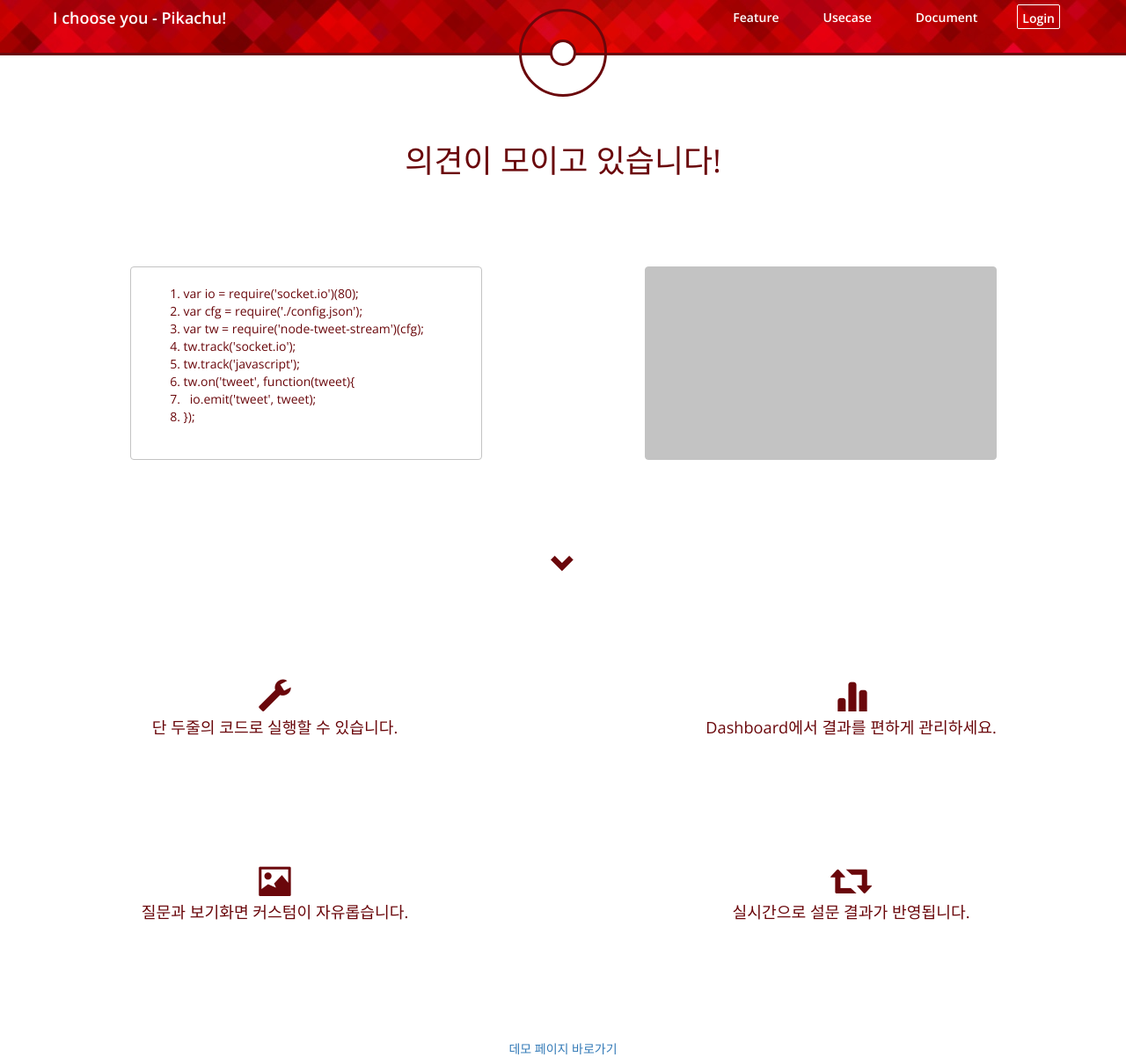
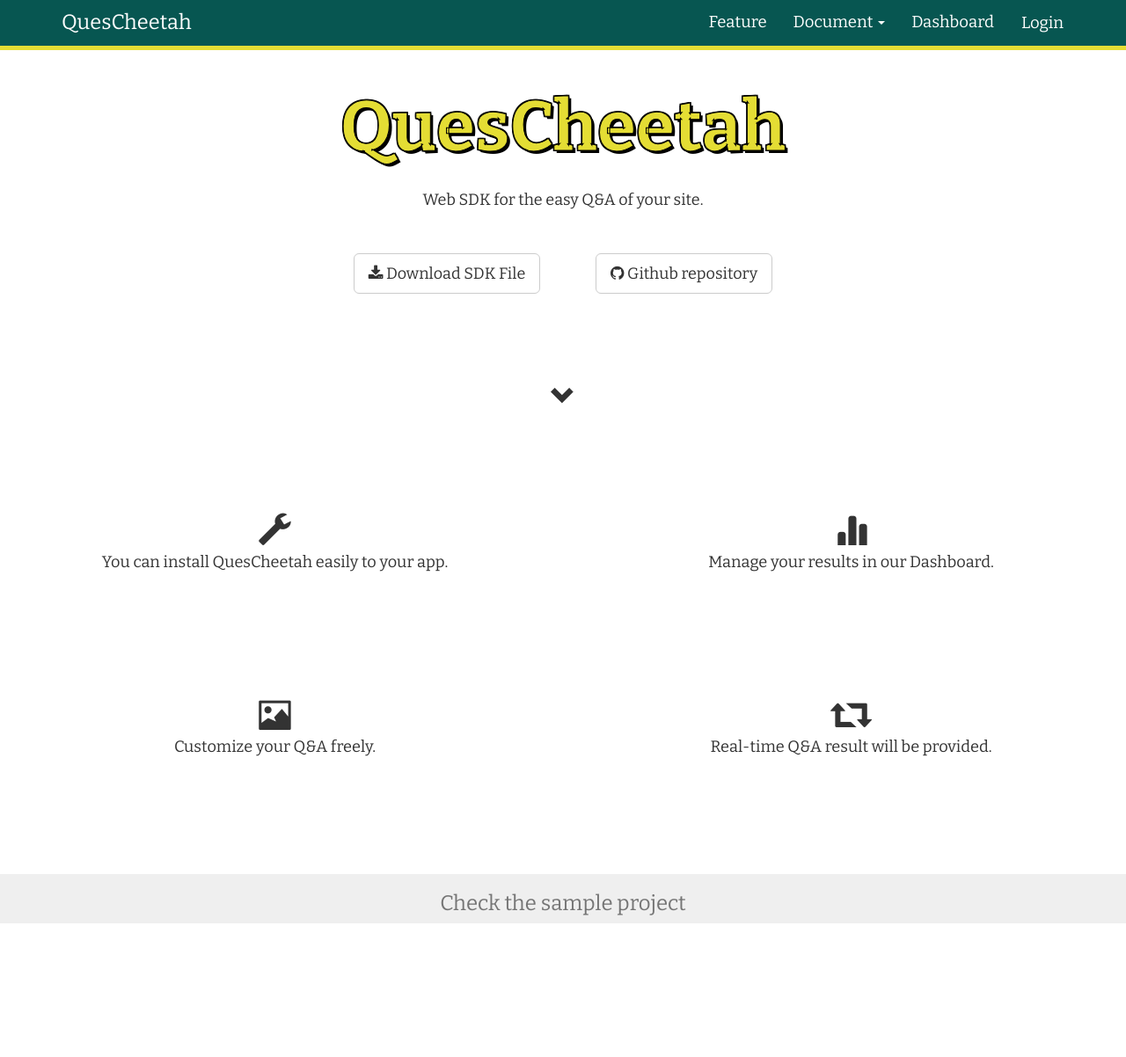
Before and after one commit to MyeongKim/QuesCheetah, a Django app: page / in a window 1280 px wide. Shown: the top 1202 px of the page at 88% size. After the commit the page ends 1050 px from the top, so only its background shows below. Run offline with Django 3.2, Linux system fonts and the light colour scheme; some libraries are stand-ins or nearby versions.

Commit message:
UPDATE - Change index UI design

```diff
--- a/QuesCheetah/static/css/common.css
+++ b/QuesCheetah/static/css/common.css
@@ -1,34 +1,50 @@
 body{
-    font-family: 'Open Sans', sans-serif;
+    font-family: 'Bitter', serif;
     font-weight: 300;
-    color : #6a070b;
 }
 
 .block-content-wrapper{
     margin-top: 100px;
 }
+
 .navbar-default{
     margin-bottom: 0;
     /*background-color: transparent;*/
-    background: url("/static/images/red.jpg");
+    /*background: url("/static/images/red.jpg");*/
+    background-color: #075651;
     border-color: transparent;
-    font-weight: 600;
+
+    font-size: 1.3em;
 }
 
+.navbar{
+    border-bottom: solid #e4dd34 5px ;
+}
+
+.navbar-right .dropdown-menu{
+    left: 0;
+    right: auto;
+    border-left-width: 0px;
+}
 .navbar-default .navbar-brand{
     color : #fff;
-    padding: 5px;
-    margin-top: 5px;
+
+    font-size: 1.3em;
 }
 
 .navbar-default .navbar-nav>li>a {
     color : #fff;
-    padding: 5px;
-    margin: 5px 20px;
+    font-size: 1.02em;
+}
+
+.navbar-default .navbar-nav>li>a:hover {
+    color : #fff;
+    opacity: 0.8;
 }
 
 .navbar-default .navbar-brand:hover{
     color: #fff;
+    opacity: 0.8;
 }
 
 .navbar-default .navbar-brand:focus{
@@ -44,14 +60,5 @@ body{
 }
 
 .navbar-default .navbar-nav>li>a.login {
-    border: solid 1px #fff;
-    border-radius : 2px;
-    font-weight: 600;
+
 }
-
-.navbar-nav > li > a, .navbar-brand {
-    padding-top:5px !important;
-    padding-bottom:0 !important;
-    height: 28px;
-}
-.navbar {min-height:28px !important;}
--- a/main/templates/main/base.html
+++ b/main/templates/main/base.html
@@ -4,16 +4,15 @@
 <html lang="en">
 <head>
     <meta charset="UTF-8">
-    <title>I Choose You - Pikachu!</title>
-    <link href='https://fonts.googleapis.com/css?family=Open+Sans:400,300,300italic,600,400italic,600italic,700,700italic' rel='stylesheet' type='text/css'>
+    <title>QuesCheetah</title>
+    <link href='https://fonts.googleapis.com/css?family=Bitter:400,400italic,700' rel='stylesheet' type='text/css'>
+    <link rel="stylesheet" href="https://maxcdn.bootstrapcdn.com/font-awesome/4.5.0/css/font-awesome.min.css">
     <link rel="stylesheet" href="{% static "bootstrap/css/bootstrap.min.css" %}">
     <link rel="stylesheet" href="{% static "css/common.css" %}">
     {% block stylesheet %}{% endblock %}
 </head>
 <body>
-    <div class="nav_class_outline_section">
-        {% include "main/pages/nav.html" %}
-    </div>
+    {% include "main/pages/nav.html" %}
     {% block jumbotron %}{% endblock %}
 
     <div class="block-content-wrapper">
--- a/main/templates/main/pages/index.html
+++ b/main/templates/main/pages/index.html
@@ -4,76 +4,34 @@
 
 {% block stylesheet %}
     <style rel="stylesheet" >
-        .my-jumbotron{
+        .info-div{
             text-align: center;
-            background: url("/static/images/red.jpg");
-            color: #fff;
-            border-bottom: solid 3px #6a070b;
-            position: relative;
-            padding-bottom: 0;
-            padding-top: 60px;
         }
 
-        .outer-circle {
-            position: absolute;
-            border-radius: 50%;
-            width: 100px;
-            height: 100px;
-            background-color : transparent;
-            border: solid 3px #6a070b;
-            bottom : -50px;
-            left: 0;
-            right : 0;
-            margin-left:auto;
-            margin-right:auto;
-            z-index: 1031;
+        .info-div h1{
+            text-align: center;
+            margin-top: 100px;
+            margin-bottom: 30px;
+            font-weight: bold;
+            font-size: 80px;
+
+            -webkit-text-stroke: 1px black;
+            color: #e4dd34;
+            text-shadow:
+            3px 3px 0 #000,
+            -1px -1px 0 #000,
+            1px -1px 0 #000,
+            -1px 1px 0 #000,
+            1px 1px 0 #000;
         }
 
-        .inner-circle{
-            position: absolute;
-            border-radius: 50%;
-            width: 30px;
-            height: 30px;
-            background-color : #fff;
-            border: solid 3px #6a070b;
-
-            bottom : -15px;
-            left: 0;
-            right : 0;
-            margin-left:auto;
-            margin-right:auto;
-            z-index: 1032;
+        .download-div{
+            text-align: center;
+            margin-top: 50px;
         }
 
-        .demo h1{
-            text-align: center;
-            margin-top: 100px;
-
-        }
-
-        .demo .container{
-            margin-top: 100px;
-        }
-        .demo .start-code{
-            border : solid 1px rgb(195, 195, 195);
-            border-radius: 4px;
-            width: 400px;
-            height: 220px;
-            padding: 20px;
-            margin-left: auto;
-            margin-right: auto;
-        }
-
-        .demo .demo-modal{
-            border : solid 1px rgb(195, 195, 195);
-            border-radius: 4px;
-            width: 400px;
-            height: 220px;
-            padding: 20px;
-            background-color: rgb(195, 195, 195);
-            margin-right: auto;
-            margin-left: auto;
-
+        .download-div a{
+            margin: 30px;
         }
 
         .down-arrow{
@@ -85,7 +43,6 @@
         .feature{
             text-align: center;
             margin-top : 50px;
-            margin-bottom: 50px;
         }
 
         .feature .feature-element {
@@ -98,17 +55,13 @@
             font-size: 2em;
         }
 
-        .usecase{
-            background-color: #919191;
-            color : #fff;
-            text-align: center;
-            margin-bottom: 50px;
+        .sample-div{
+{#            background-color: #042927;#}
+            background-color: #efefef;
         }
 
-        .usecase .usecase-element{
-            height: 400px;
-            font-size: 1.3em;
-            margin-top: 30px;
+        .sample-div a{
+            color: #757575;
         }
 
     </style>
@@ -124,30 +77,13 @@
     </div>
 {% endblock %}
 {% block content %}
-    <div class="demo">
-        <h1>의견이 모이고 있습니다!</h1>
-        <div class="container">
-            <div class="row">
-                <div class="col-sm-6">
-                    <div class="start-code">
-                        <ol class="code">
-                            <li><span class="code"><span class="v">var</span> io = <span class="io">require('socket.io')(80)</span>;</span></li>
-                            <li><span class="code"><span class="v">var</span> cfg = require('./config.json');</span></li>
-                            <li><span class="code"><span class="v">var</span> tw = require('node-tweet-stream')(cfg);</span></li>
-                            <li><span class="code">tw.track('socket.io');</span></li>
-                            <li><span class="code">tw.track('javascript');</span></li>
-                            <li><span class="code">tw.on('tweet', <span class="fn">function</span>(tweet){</span></li>
-                            <li><span class="code">&nbsp;&nbsp;<span class="io">io.emit('tweet', tweet)</span>;</span></li>
-                            <li><span class="code">});</span></li>
-                        </ol>
-                    </div>
-                </div>
-                <div class="col-sm-6">
-                    <div class="demo-modal">
-                    </div>
-                </div>
-            </div>
-        </div>
+    <div class="info-div">
+        <h1>QuesCheetah</h1>
+        <h4>Web SDK for the easy Q&A of your site.</h4>
+    </div>
+    <div class="download-div">
+        <a href="https://raw.githubusercontent.com/mingkim/QuesCheetah/master/QuesCheetah/static/js/sdk.js" download><button class="btn btn-lg btn-default"><i class="fa fa-download"></i> Download SDK File</button></a>
+        <a href="https://github.com/mingkim/QuesCheetah" target="_blank"><button class="btn btn-lg btn-default"><i class="fa fa-github"></i> Github repository</button></a>
     </div>
     <div class="down-arrow">
         <span class="glyphicon glyphicon-chevron-down" aria-hidden="true"></span>
@@ -156,40 +92,23 @@
         <div class="row">
             <div class="col-sm-6 feature-element">
                 <span class="glyphicon glyphicon-wrench" aria-hidden="true"></span>
-                <p>단 두줄의 코드로 실행할 수 있습니다.</p>
+                <p>You can install QuesCheetah easily to your app.</p>
             </div>
             <div class="col-sm-6 feature-element">
                 <span class="glyphicon glyphicon-stats" aria-hidden="true"></span>
-                <p>Dashboard에서 결과를 편하게 관리하세요.</p>
+                <p>Manage your results in our Dashboard.</p>
             </div>
 
             <div class="col-sm-6 feature-element">
                 <span class="glyphicon glyphicon-picture" aria-hidden="true"></span>
-                <p>질문과 보기화면 커스텀이 자유롭습니다.</p>
+                <p>Customize your Q&A freely.</p>
             </div>
             <div class="col-sm-6 feature-element">
                 <span class="glyphicon glyphicon-retweet" aria-hidden="true"></span>
-                <p>실시간으로 설문 결과가 반영됩니다.</p>
+                <p>Real-time Q&A result will be provided.</p>
             </div>
-            <div class="col-sm-12">
-                <a href="#">데모 페이지 바로가기</a>
-            </div>
-        </div>
-    </div>
-
-    <div class="usecase">
-        <div class="row">
-            <div class="col-sm-6 usecase-element">
-                <p>USECASE1</p>
-                <p>서비스 만족도 체크</p>
-                <img src="https://encrypted-tbn3.gstatic.com/images?q=tbn:ANd9GcSXwYIr6yyoMGJ_9bSFgmXJF4cAVtqH_3UPCT1Hf4KlcUPcuLlNWw">
-            </div>
-            <div class="col-sm-6 usecase-element">
-                <div class="usecase-text">
-                    <p>USECASE2</p>
-                    <p>고객 선호도 체크</p>
-                </div>
-                <img src="https://encrypted-tbn3.gstatic.com/images?q=tbn:ANd9GcSXwYIr6yyoMGJ_9bSFgmXJF4cAVtqH_3UPCT1Hf4KlcUPcuLlNWw">
+            <div class="col-sm-12 sample-div">
+                <a href="#"><h3>Check the sample project</h3></a>
             </div>
         </div>
     </div>
--- a/main/templates/main/pages/nav.html
+++ b/main/templates/main/pages/nav.html
@@ -1,13 +1,19 @@
 <nav class="navbar navbar-default navbar-fixed-top">
     <div class="container">
         <div class="navbar-header">
-            <a class="navbar-brand" href="{% url 'main:index' %}">I choose you - Pikachu!</a>
+            <a class="navbar-brand" href="{% url 'main:index' %}">QuesCheetah</a>
         </div>
         <div class="collapse navbar-collapse" id="bs-example-navbar-collapse-1">
             <ul class="nav navbar-nav navbar-right">
                 <li><a href="#">Feature</a></li>
-                <li><a href="#">Usecase</a></li>
-                <li><a href="#">Document</a></li>
+                <li class="dropdown">
+                    <a href="#" class="dropdown-toggle" data-toggle="dropdown" role="button" aria-haspopup="true" aria-expanded="false">Document <span class="caret"></span></a>
+                    <ul class="dropdown-menu">
+                        <li><a href="#">JavaScript SDK docs</a></li>
+                        <li><a href="https://mingkim.gitbooks.io/quescheetah-document/content/" target="_blank">REST API docs</a></li>
+                    </ul>
+                </li>
+                <li><a href="#">Dashboard</a></li>
                 {% if user.is_authenticated %}
                     <li><a href="{% url 'main:user_mypage' user.id %}" class="btn login">{{ user.username }}</a></li>
                 {% else %}
```
Also changed, not shown: vote/models.py (+7 -2 lines), vote/views.py (+5 -2 lines).
